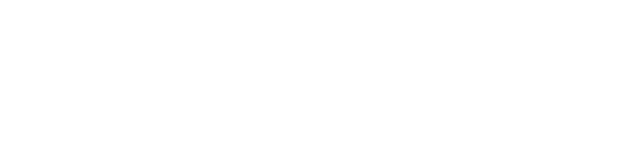
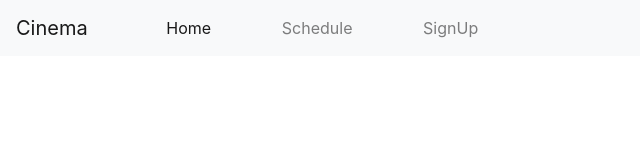
Before and after one commit to M-Java86/HTMLCSSHackathon, a plain HTML site: page index.html in a window 1280 px wide. Shown: the whole page, without its empty margins (0-640 px from the left). Drawn offline with nearby package versions, Linux system fonts and the light colour scheme.

Commit message:
Added in a navbar structure.

```diff
--- a/index.html
+++ b/index.html
@@ -4,7 +4,21 @@
       <meta charset="UTF-8">
       <meta name="viewport" content="width=device-width, initial-scale=1.0">
       <link rel="stylesheet" href="https://stackpath.bootstrapcdn.com/bootstrap/4.5.0/css/bootstrap.min.css" integrity="sha384-9aIt2nRpC12Uk9gS9baDl411NQApFmC26EwAOH8WgZl5MYYxFfc+NcPb1dKGj7Sk" crossorigin="anonymous">
-      <title>Document</title>
+      <title>QA Cinema</title>
    </head>
    <body>
+      <nav class="navbar navbar-expand-lg navbar-light bg-light">
+         <a class="navbar-brand" href="#">Cinema</a>
+         <button class="navbar-toggler" type="button" data-toggle="collapse" data-target="#navbarNavAltMarkup" aria-controls="navbarNavAltMarkup" aria-expanded="false" aria-label="Toggle navigation">
+            <span class="navbar-toggler-icon"></span>
+         </button>
+         <div class="collapse navbar-collapse" id="navbarNavAltMarkup">
+            <div class="navbar-nav">
+               <a class="nav-item nav-link active offset-3" href="#">Home <span class="sr-only">(current)</span></a>
+               <a class="nav-item nav-link offset-3" href="#">Schedule</a>
+               <a class="nav-item nav-link offset-3" href="#">SignUp</a>
+            </div>
+         </div>
+      </nav>
    </body>
+</html>
```
